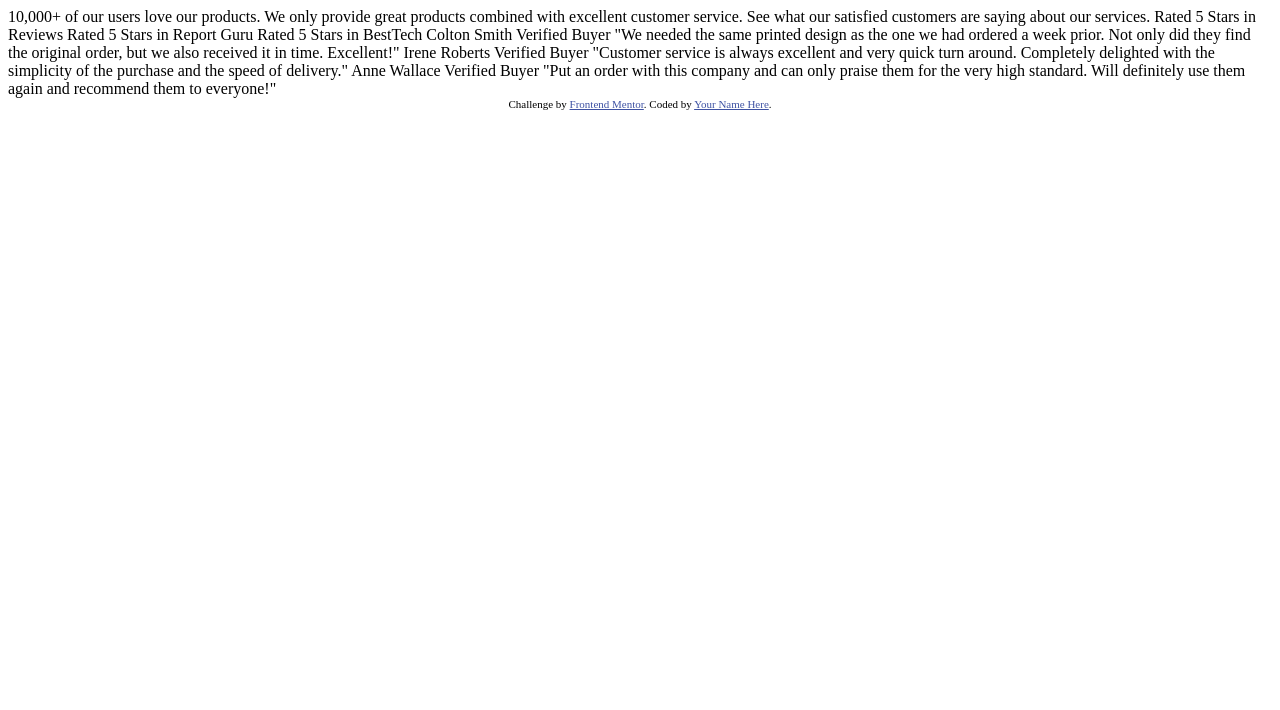
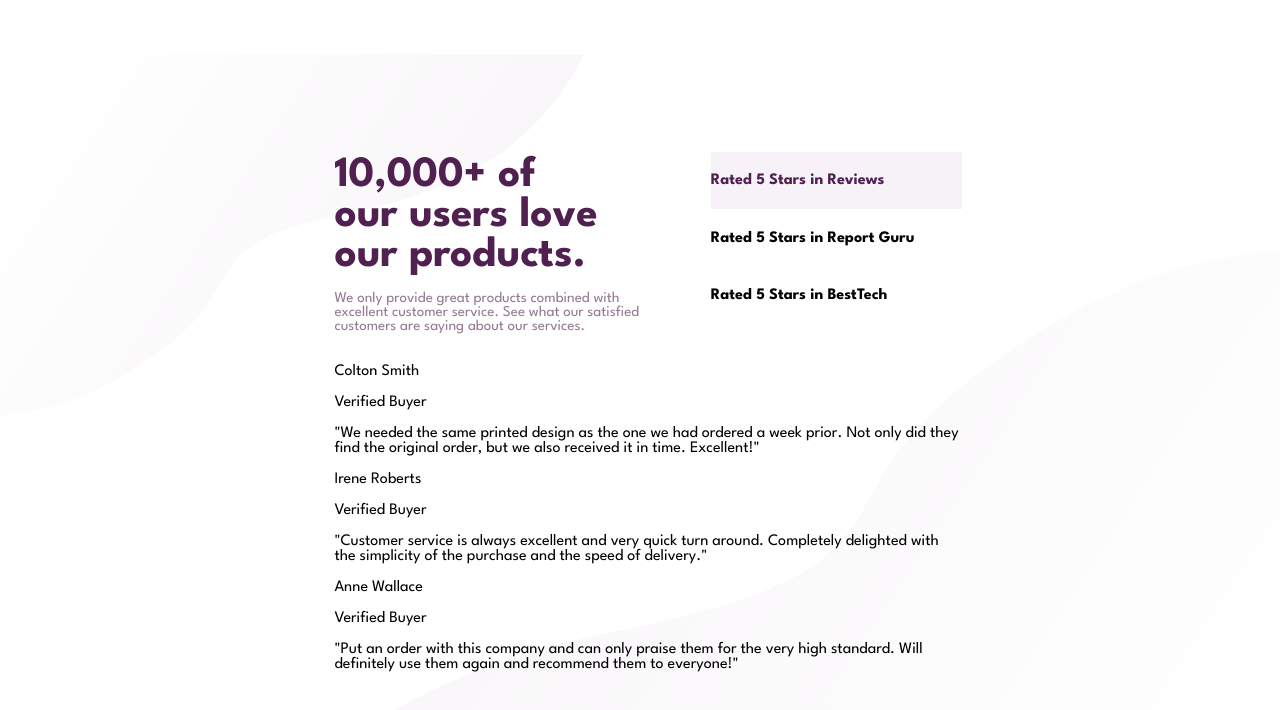
Before and after one commit to keithc07/social-proof-section, a plain HTML site: page index.html in a window 1280 px wide. Drawn offline with Linux system fonts and the light colour scheme.

Commit message:
created flexbox

```diff
--- /dev/null
+++ b/index.css
@@ -0,0 +1,54 @@
+.index-body {
+    width: 100vw;
+    height: 100vh;
+    font-family: 'League Spartan', sans-serif;
+    display: flex;
+    flex-direction: column;
+    justify-content: center;
+    align-items: center;
+    background-image:
+        url(./images/bg-pattern-top-desktop.svg),
+        url(./images/bg-pattern-bottom-desktop.svg);
+    background-position:
+        bottom 400px left 0px,
+        top 250px right 0px;
+    background-repeat:
+        no-repeat;
+}
+
+.outer-box {
+    width: 49%;
+}
+
+.box-1 {
+    display: flex;
+    justify-content: space-between;
+}
+
+.box-1-1 {
+    width: 49%;
+}
+
+.index-h1 {
+    color: hsl(300, 43%, 22%);
+    margin-right: 39px;
+    margin-bottom: 0;
+    font-size: 2.7rem;
+}
+
+.intro {
+    color:hsl(303, 10%, 53%);
+    font-size: 15px;
+}
+
+.box-1-2 {
+    width: 40%;
+    display: flex;
+    flex-direction: column;
+    justify-content: center;
+}
+
+.rating-1 {
+    background-color: hsl(300, 24%, 96%);
+    color: hsl(300, 43%, 22%);
+}
--- a/index.html
+++ b/index.html
@@ -3,59 +3,57 @@
   <head>
     <meta charset="UTF-8" />
     <meta name="viewport" content="width=device-width, initial-scale=1.0" />
-    <!-- displays site properly based on user's device -->
+    <link rel="icon" type="image/png" sizes="32x32" href="./images/favicon-32x32.png" />
+    <link rel="preconnect" href="https://fonts.googleapis.com">
+    <link rel="preconnect" href="https://fonts.gstatic.com" crossorigin>
+    <link href="https://fonts.googleapis.com/css2?family=League+Spartan:wght@400;500;700&display=swap" rel="stylesheet">
+    <link rel="stylesheet" href="index.css">
+    <title>Social proof section</title>
+  </head>
 
-    <link
-      rel="icon"
-      type="image/png"
-      sizes="32x32"
-      href="./images/favicon-32x32.png"
-    />
+  <body class="index-body">
+    <main class="outer-box">
+      <div class="box-1">
+        <div class="box-1-1">
+          <h1 class="index-h1">10,000+ of our users love our products.</h1>
+          <p class="intro">We only provide great products combined with excellent customer service. See what our satisfied customers are saying about our services.</p>
+        </div>
+        <div class="box-1-2">
+          <div class="rating-1">
+            <h4>Rated 5 Stars in Reviews</h4>
+          </div>
+          <div class="rating-2">
+            <h4>Rated 5 Stars in Report Guru</h4>
+          </div>
+          <div class="rating-3">
+            <h4>Rated 5 Stars in BestTech</h4>
+          </div>
+        </div>
+      </div>
 
-    <title>Frontend Mentor | Social proof section</title>
-
-    <!-- Feel free to remove these styles or customise in your own stylesheet 👍 -->
-    <style>
-      .attribution {
-        font-size: 11px;
-        text-align: center;
-      }
-      .attribution a {
-        color: hsl(228, 45%, 44%);
-      }
-    </style>
-  </head>
-  <body>
-    10,000+ of our users love our products.
-
-    We only provide great products combined with excellent customer service.
-    See what our satisfied customers are saying about our services.
-
-    Rated 5 Stars in Reviews
-    Rated 5 Stars in Report Guru
-    Rated 5 Stars in BestTech
-
-    Colton Smith
-    Verified Buyer
+      <div class="box-2">
+        <p>Colton Smith</p>
+        <p>Verified Buyer</p>
+        <p>
           "We needed the same printed design as the one we had ordered a week prior.
           Not only did they find the original order, but we also received it in time.
           Excellent!"
+        </p>
 
-    Irene Roberts
-    Verified Buyer
+        <p>Irene Roberts</p>
+        <p>Verified Buyer</p>
+        <p>
           "Customer service is always excellent and very quick turn around. Completely
           delighted with the simplicity of the purchase and the speed of delivery."
+        </p>
 
-    Anne Wallace
-    Verified Buyer
+        <p>Anne Wallace</p>
+        <p>Verified Buyer</p>
+        <p>
           "Put an order with this company and can only praise them for the very high
           standard. Will definitely use them again and recommend them to everyone!"
-
-    <div class="attribution">
-      Challenge by
-      <a href="https://www.frontendmentor.io?ref=challenge" target="_blank"
-        >Frontend Mentor</a
-      >. Coded by <a href="#">Your Name Here</a>.
+        </p>
       </div>
+    </main>
   </body>
 </html>
```
Also changed, not shown: 2 other files. Lines whose indentation alone changed are shown as unchanged.
